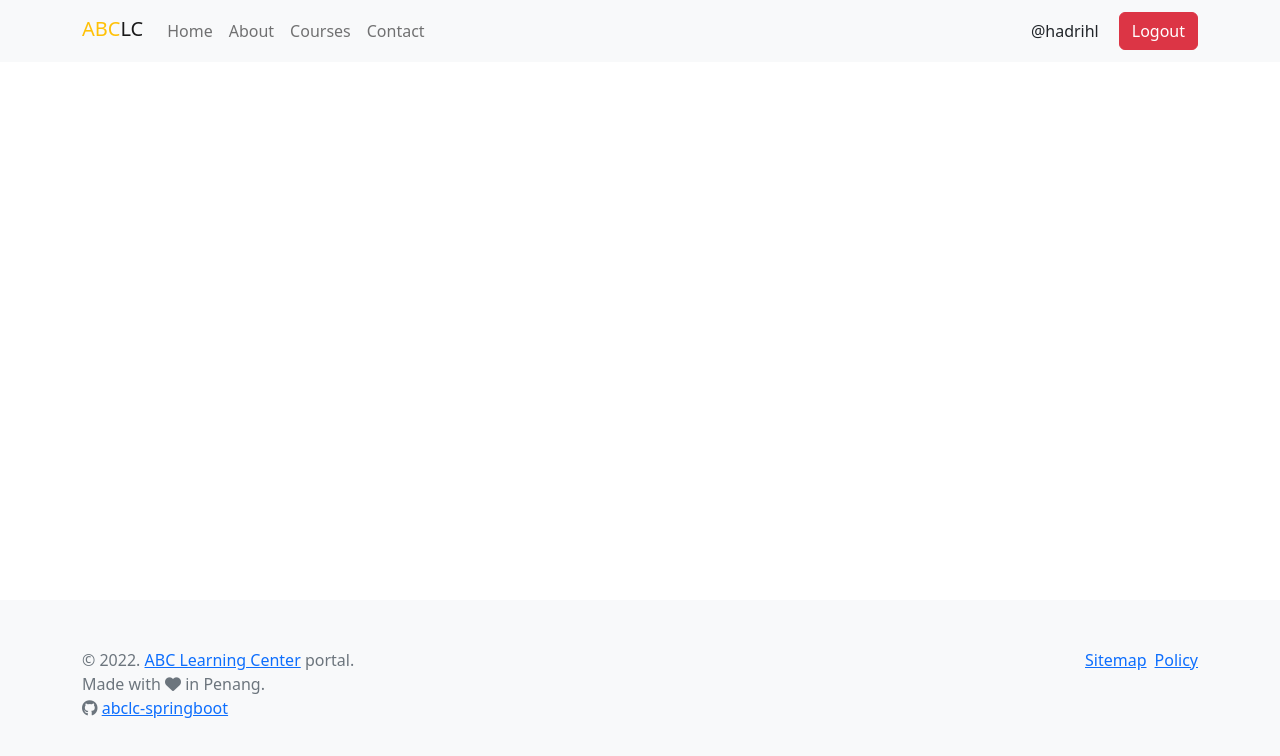
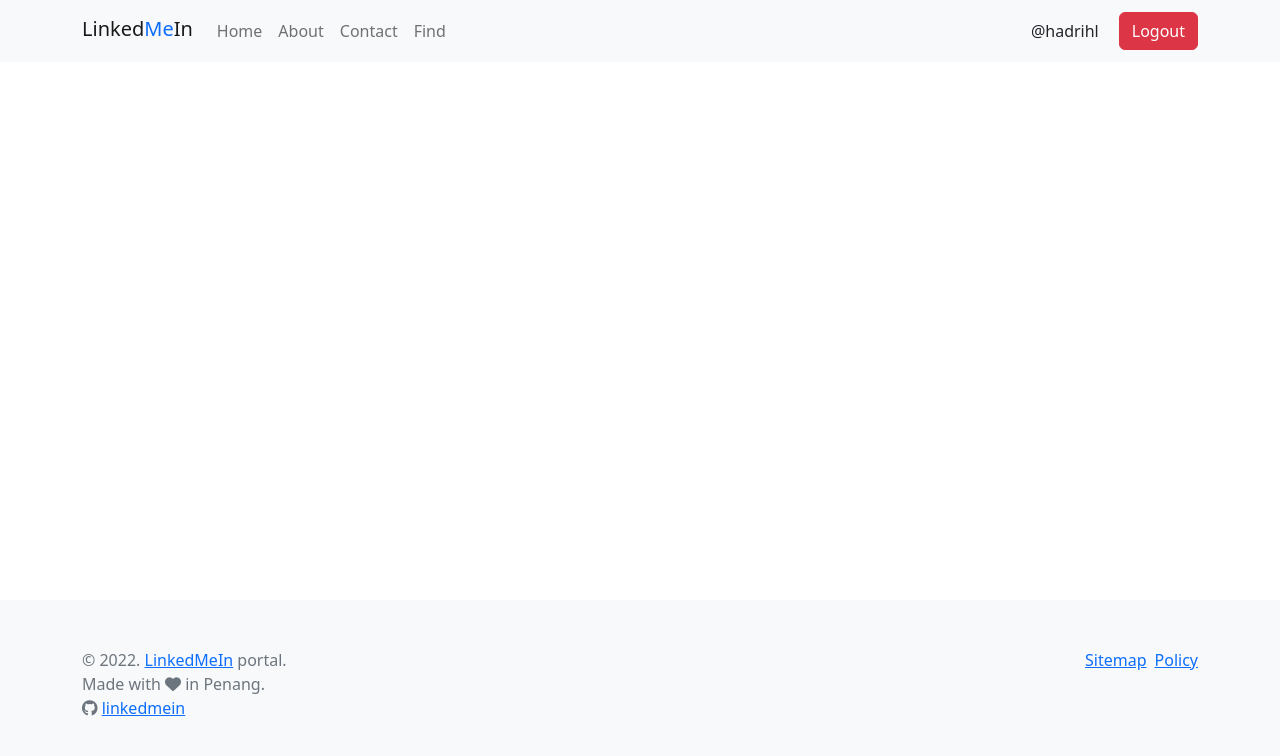
Before and after one commit to hadrihl/linkedmein-frontend, a plain HTML site: page dashboard.html in a window 1280 px wide. Drawn offline with nearby package versions, Linux system fonts and the light colour scheme.

Commit message:
Fix dashboard page

```diff
--- a/dashboard.html
+++ b/dashboard.html
@@ -9,7 +9,7 @@
   <body>
     <nav class="navbar navbar-expand-sm navbar-light bg-light fixed-top">
         <div class="container">
-            <span class="navbar-brand mt-1 h1"><span class="text-warning">ABC</span>LC</span>
+            <span class="navbar-brand mt-1 h1">Linked<span class="text-primary">Me</span>In</span>
 
             <button type="button" data-bs-toggle="collapse" data-bs-target="#navbarNav" class="navbar-toggler"
             aria-controls="navbarNav" aria-expanded="false" aria-label="Toggle Navigation"><span class="navbar-toggler-icon"></span></button>
@@ -23,10 +23,10 @@
                         <a href="#" class="nav-link">About</a>
                     </li>
                     <li class="nav-item active">
-                      <a href="#" class="nav-link">Courses</a>
+                      <a href="#" class="nav-link">Contact</a>
                     </li>
                     <li class="nav-item active">
-                      <a href="#" class="nav-link">Contact</a>
+                      <a href="#" class="nav-link">Find</a>
                     </li>
                 </ul>
             </div>
@@ -45,10 +45,10 @@
       <div class="container">
         <div class="row">
           <div class="col-8 d-flex justify-content-start">
-            <span>&copy; 2022. <a href="#">ABC Learning Center</a> portal.<br/>
+            <span>&copy; 2022. <a href="#">LinkedMeIn</a> portal.<br/>
               Made with <i class="fa-solid fa-heart"></i> in Penang.<br/>
               <i class="fa-brands fa-github"></i>
-              <a href="https://github.com/hadrihl/abclc-springboot"> abclc-springboot</a>
+              <a href="https://github.com/hadrihl/linkedmein"> linkedmein</a>
             </span>
           </div>
 
```
